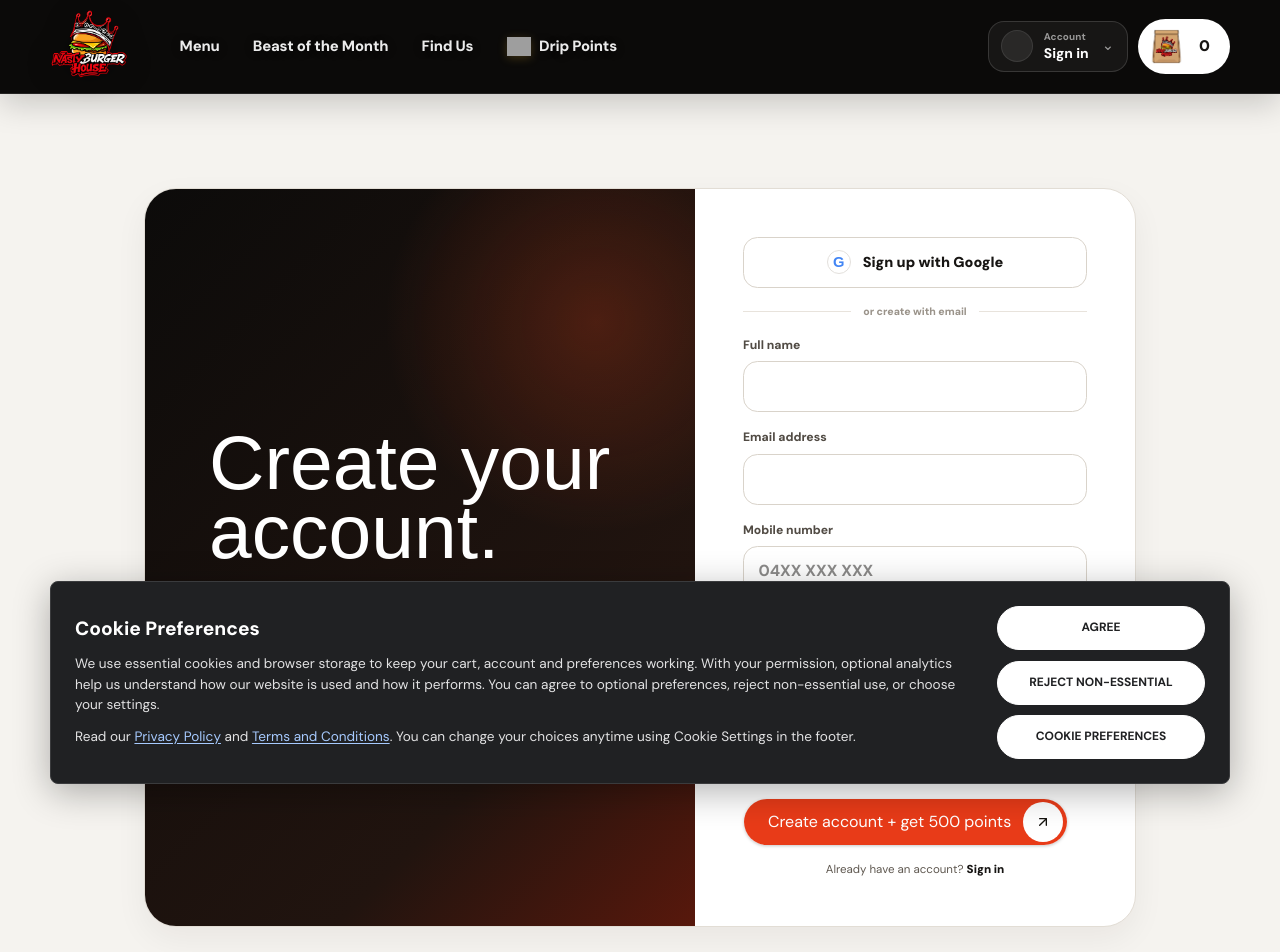
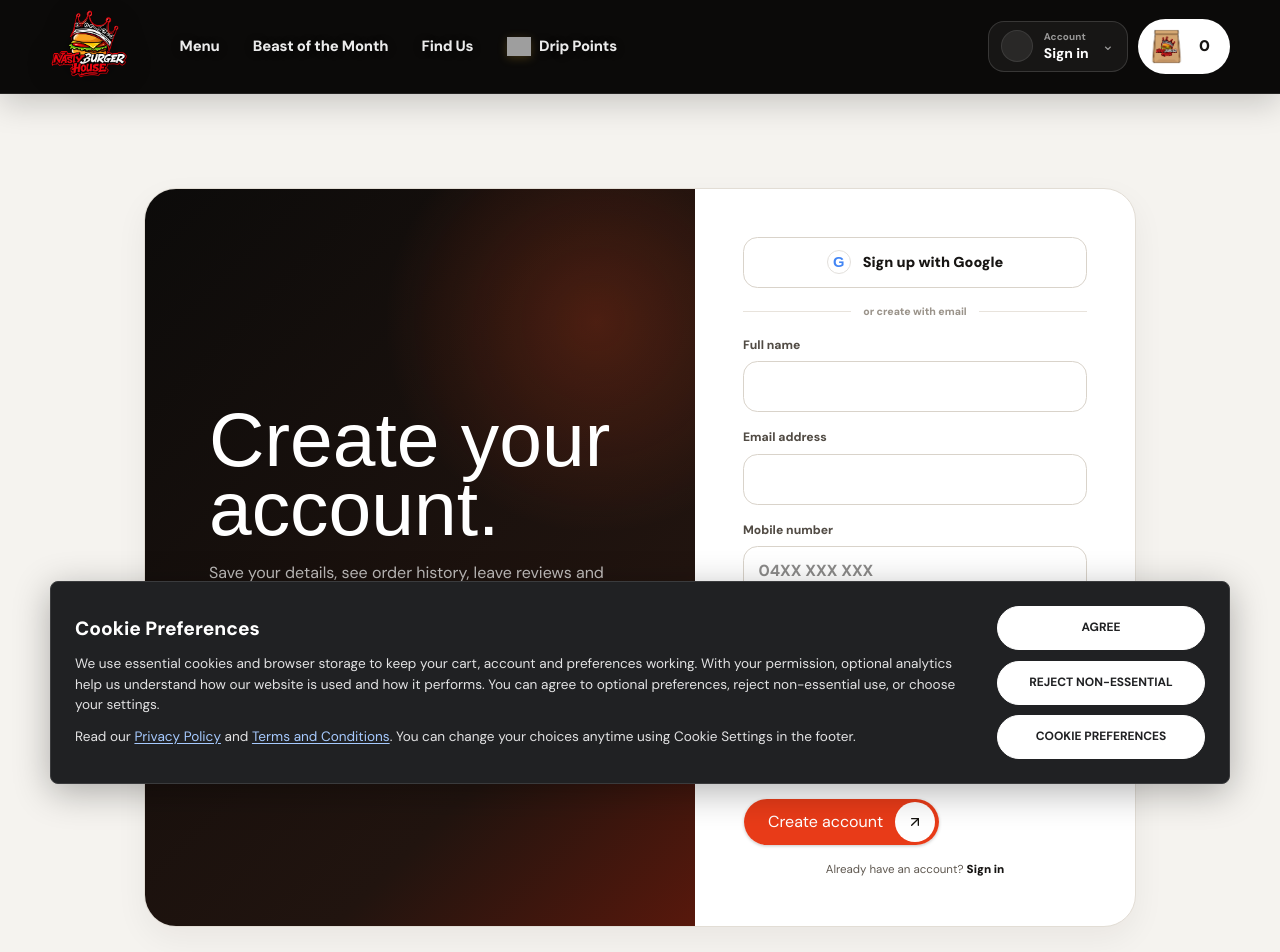
Before and after one commit to furbagurung/nasty-burger-house, a Next.js app: page /account/create in a window 1280 px wide. Shown: the top 952 px of the page. Built offline with nearby package versions, Linux system fonts and the light colour scheme; no server answers; grey boxes are pictures that could not be loaded; some icons are missing; a web font is replaced by a local one.

Commit message:
Explain welcome points apply once to new Square loyalty members

```diff
--- a/app/components/account-create-page.tsx
+++ b/app/components/account-create-page.tsx
@@ -136,7 +136,7 @@ export default function AccountCreatePage() {
             </p>
             <div className="account-auth-benefits">
               <span>
-                <strong>500</strong> signup Drip Points
+                <strong>500</strong> points for new loyalty members
               </span>
               <span>Order history</span>
               <span>Faster checkout</span>
@@ -230,7 +230,7 @@ export default function AccountCreatePage() {
               <ButtonWithIcon tone="red" type="submit" disabled={submitting}>
                 {submitting
                   ? "Creating account…"
-                  : "Create account + get 500 points"}
+                  : "Create account"}
               </ButtonWithIcon>
               <p className="account-auth-switch">
                 Already have an account?{" "}
```
